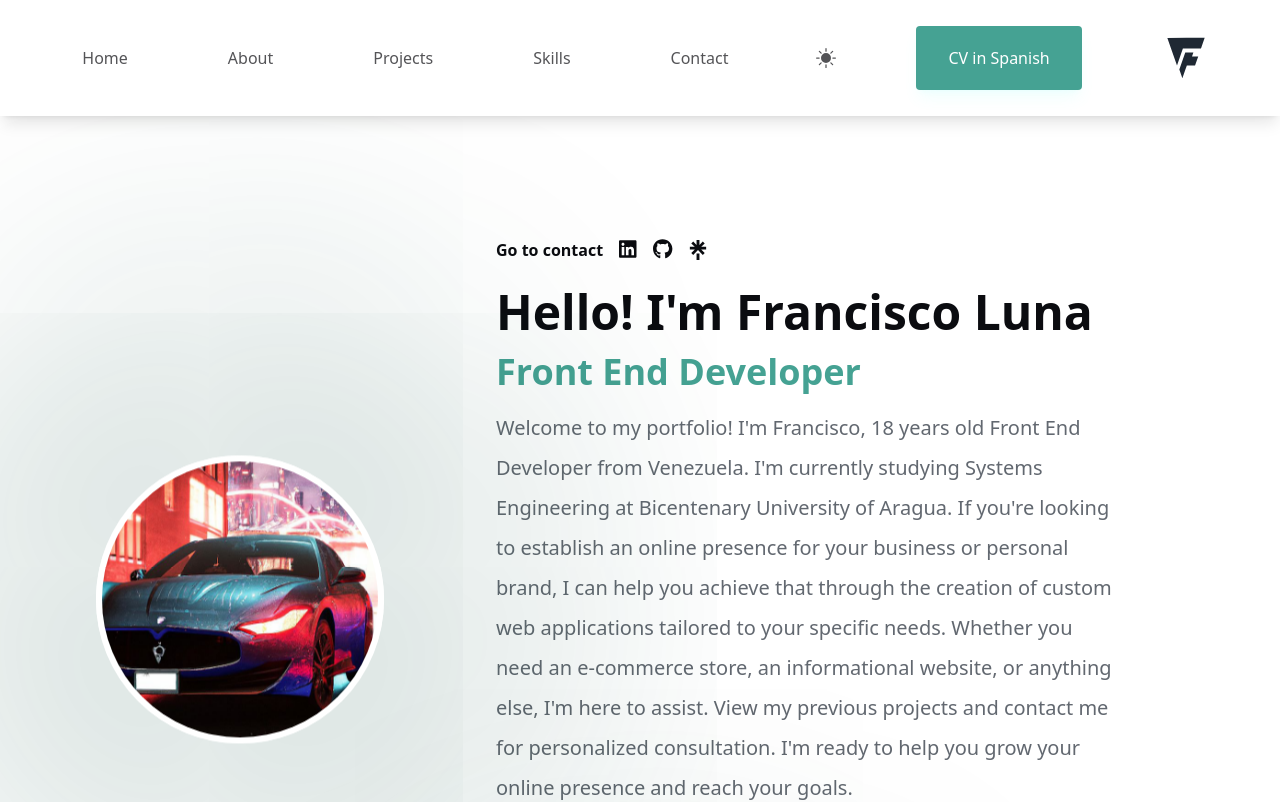
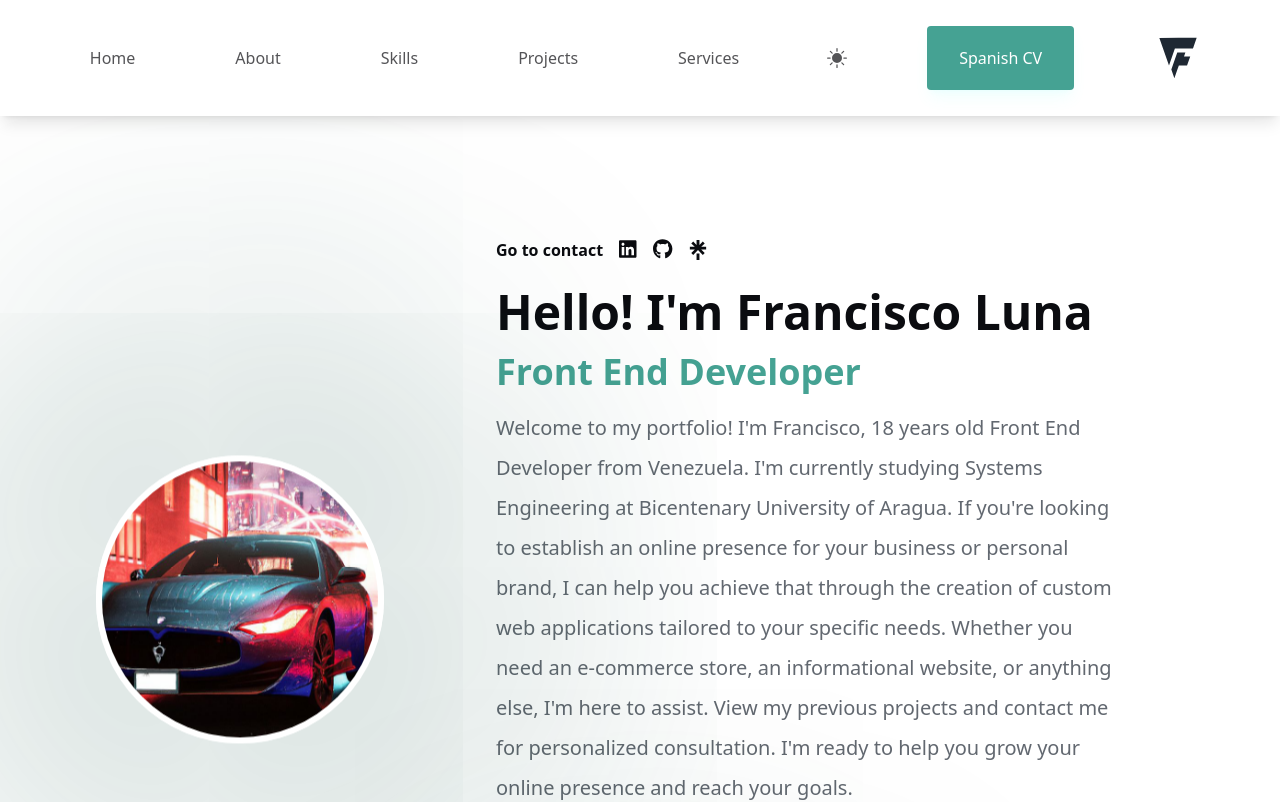
Before and after one commit to franciscoluna-28/New-Portfolio-2023, a React (Vite) app: page / in a window 1280 px wide. Shown: the top 802 px of the page. Built offline with nearby package versions, Linux system fonts and the light colour scheme; no server answers.

Commit message:
Changed links order and copywriting

```diff
--- a/src/components/Navbar/index.tsx
+++ b/src/components/Navbar/index.tsx
@@ -30,7 +30,6 @@ export default function Navbar() {
   const scrollToExperienceRef = ScrollToComponent({ rootRef: experienceRef });
   const scrollToProjectsRef = ScrollToComponent({ rootRef: projectsRef });
   const scrollToServicesRef = ScrollToComponent({ rootRef: servicesRef });
-  const scrollToPortfolioRef = ScrollToComponent({ rootRef: portfolioRef });
   const scrollToContactRef = ScrollToComponent({ rootRef: contactRef });
 
   const [isMenuOpen, setIsMenuOpen] = useState(false);
@@ -89,17 +88,18 @@ export default function Navbar() {
                   <NavLink
                     className="hamburguer-bar-link w-full"
                     to="/"
+                    onClick={() => handleMobileScroll(scrollToExperienceRef)}
+                  >
+                    Skills & Experience
+                  </NavLink>
+                  <NavLink
+                    className="hamburguer-bar-link w-full"
+                    to="/"
                     onClick={() => handleMobileScroll(scrollToProjectsRef)}
                   >
                     Projects
                   </NavLink>
-                  <NavLink
-                    className="hamburguer-bar-link w-full"
-                    to="/"
-                    onClick={() => handleMobileScroll(scrollToExperienceRef)}
-                  >
-                    Skills & Experience
-                  </NavLink>
+
                   <NavLink
                     className="hamburguer-bar-link w-full"
                     to="/"
@@ -115,7 +115,7 @@ export default function Navbar() {
                       download=""
                     >
                       <button className="hamburguer-bar-link w-full text-left flex justify-center">
-                        My CV in Spanish
+                        Spanish CV
                       </button>
                     </a>
                   </div>
@@ -125,7 +125,7 @@ export default function Navbar() {
                       download=""
                     >
                       <button className="hamburguer-bar-link w-full text-left flex justify-center">
-                        My CV in English
+                        English CV
                       </button>
                     </a>
                   </div>
@@ -140,14 +140,15 @@ export default function Navbar() {
             <NavLink className="nav-link" to="/" onClick={scrollToAboutRef}>
               About
             </NavLink>
+                        <NavLink className="nav-link" onClick={scrollToExperienceRef} to="/">
+              Skills
+            </NavLink>
             <NavLink className="nav-link" onClick={scrollToProjectsRef} to="/">
               Projects
             </NavLink>
-            <NavLink className="nav-link" onClick={scrollToExperienceRef} to="/">
-              Skills
-            </NavLink>
-            <NavLink className="nav-link" onClick={scrollToContactRef} to="/">
-              Contact
+
+            <NavLink className="nav-link" onClick={scrollToServicesRef} to="/">
+              Services
             </NavLink>
 
             <Toggle />
@@ -157,12 +158,12 @@ export default function Navbar() {
                 download=""
               >
 
-                <button className={"primary-button px-8 py-4"}>CV in Spanish</button>
+                <button className={"primary-button px-8 py-4"}>Spanish CV</button>
               </a>
 
             </div>
 
-              <img className="max-h-64 w-12" alt="Francisco Luna Logo" src={Logo}></img>
+              <img onClick={scrollToHomeRef} className="max-h-64 w-12 cursor-pointer" alt="Francisco Luna Logo" src={Logo}></img>
 
           </section>
         </nav>
```
